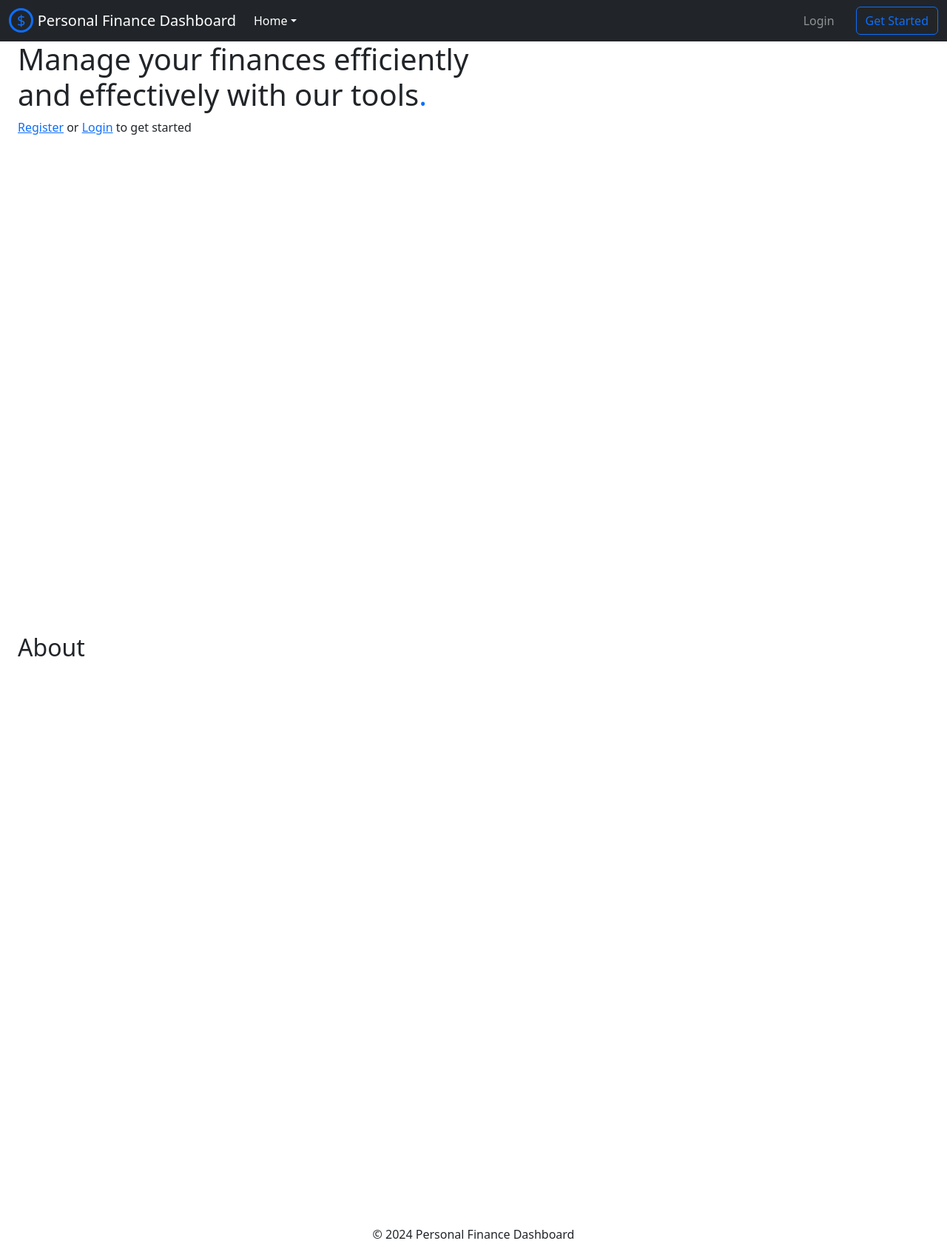
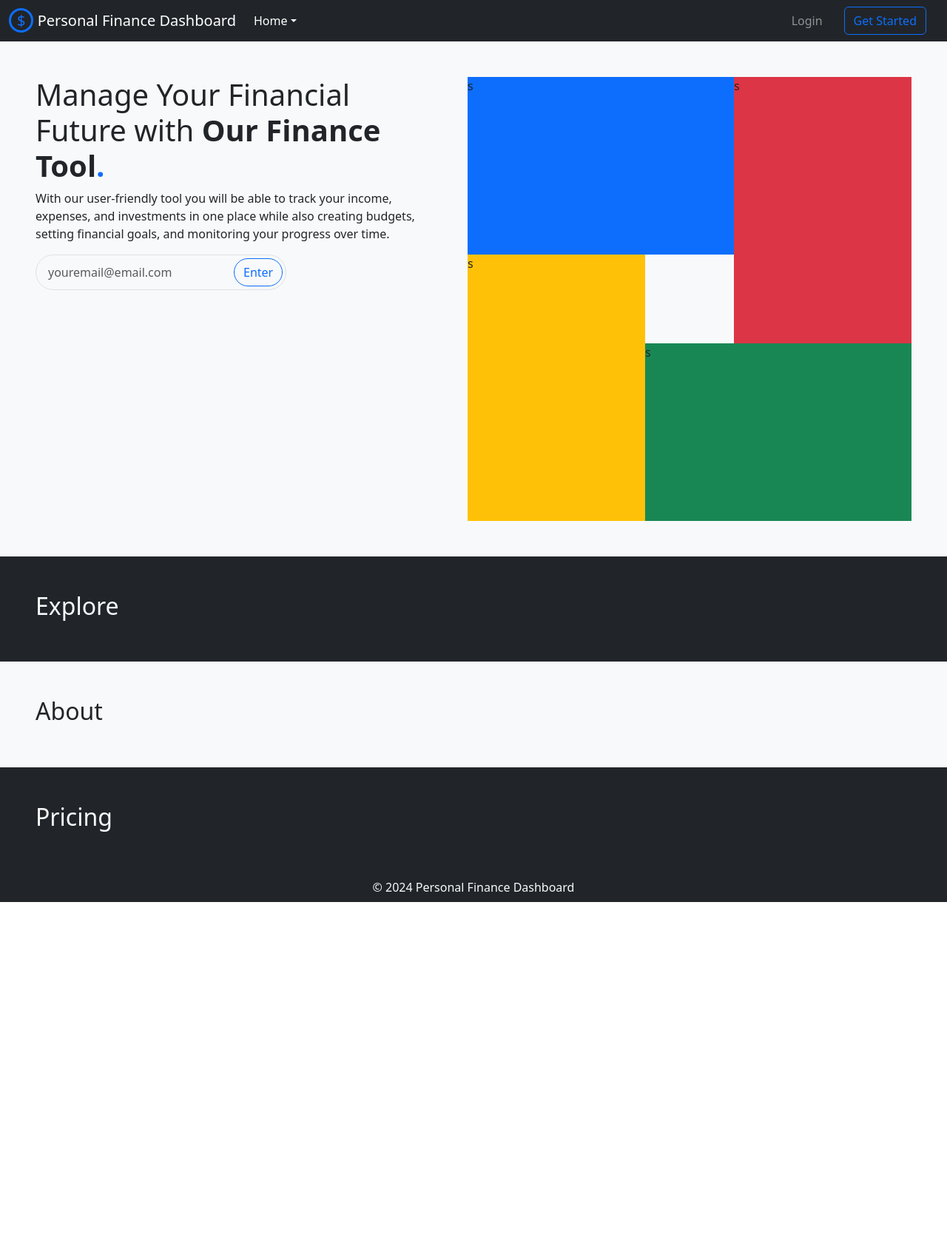
Before and after one commit to MyKl-Y/Personal-Finance-Dashboard, a Flask app: page / in a window 1280 px wide. Shown: the whole page at 74% size. After the commit the page ends 1219 px from the top, so only its background shows below. Run offline with Flask 3, Linux system fonts and the light colour scheme.

Commit message:
Fixing hero page

```diff
--- a/web/static/css/style.css
+++ b/web/static/css/style.css
@@ -0,0 +1,91 @@
+@media (min-width: 992px) {
+    .hero {
+        width: 75vh;
+        height: 75vh;
+    }
+}
+
+@media (max-width: 992px) {
+    .hero {
+        width: 30vh;
+        height: 30vh;
+        margin-bottom: 3rem;
+    }
+}
+
+.hero {
+    display: grid;
+    grid-template-columns: 2fr 1fr 2fr;
+    grid-template-rows: 2fr 1fr 2fr;
+}
+
+.hero div:nth-child(1) {
+    grid-area: 1 / 1 / 2 / 3;
+}
+
+.hero div:nth-child(2) {
+    grid-area: 1 / 3 / 3 / 4;
+}
+
+.hero div:nth-child(3) {
+    grid-area: 3 / 2 / 4 / 4;
+}
+
+.hero div:nth-child(4) {
+    grid-area: 2 / 1 / 4 / 2;
+}
+
+.credit-card {
+    width: 400px;
+    position: absolute !important;
+    top: 10px;
+    right: 25px;
+    transform: /*rotateX(0deg) rotateY(50deg)*/ rotateZ(100deg) scale(.3) translate(0%, -250%);
+    background-color:#ca99ff;
+    box-shadow: 100px -100px 100px -19px rgba(0,0,0,.2);
+    background-image:
+    radial-gradient(at 68% 79%, hsla(335,72%,68%,1) 0px, transparent 50%),
+    radial-gradient(at 48% 69%, hsla(229,73%,68%,1) 0px, transparent 50%),
+    radial-gradient(at 78% 34%, hsla(24,77%,79%,1) 0px, transparent 50%),
+    radial-gradient(at 49% 74%, hsla(196,84%,76%,1) 0px, transparent 50%),
+    radial-gradient(at 10% 46%, hsla(205,75%,67%,1) 0px, transparent 50%),
+    radial-gradient(at 5% 38%, hsla(307,77%,74%,1) 0px, transparent 50%),
+    radial-gradient(at 77% 85%, hsla(245,98%,63%,1) 0px, transparent 50%);
+}
+
+.calculator {
+    position: absolute !important;
+    top: 10px;
+    right: 25px;
+    transform: rotateZ(-30deg) scale(.4) translate(75%, -20%);
+    width: 250px;
+    border: outset 5px rgb(151, 166, 231) !important;
+    box-shadow: 50px 50px 50px -15px rgba(0,0,0,.2);
+}
+
+.screen {
+    height: 125px;
+    background-color: white;
+    color: white;
+    font-size: 1.5em;
+    text-align: right;
+    padding: 0 10px;
+    border-radius: 5px;
+    margin-bottom: 30px;
+    border: inset 2px black;
+}
+
+.buttons {
+    display: grid;
+    grid-template-columns: repeat(4, 1fr);
+    grid-template-rows: repeat(6, 1fr);
+    grid-gap: 10px;
+}
+
+.buttons button {
+    border: outset 1px black;
+}
+
+.buttons button:nth-last-child(4) {
+    grid-row: span 2;
+}
--- a/web/templates/home.html
+++ b/web/templates/home.html
@@ -10,18 +10,107 @@
 >
     <i class="bi bi-arrow-up"></i>
 </button>
-<div class="container-fluid vh-100">
-    <h1 class="w-50" id="#">Manage your finances efficiently and effectively with our tools<span class="text-primary">.</span></h1>
-    <p>
+<div class="container-fluid d-flex flex-lg-row flex-column-reverse vh-auto p-5 bg-light text-dark">
+    <!--
+    <div class="ps-3">
+        <div class="calculator card bg-primary">
+            <div class="card-body">
+                <div class="screen">
+                </div>
+                <div class="buttons">
+                    <button class="btn btn-success">On</button>
+                    <span></span>
+                    <button class="btn btn-secondary ps-2">&Sqrt;</button>
+                    <button class="btn btn-secondary">±</button>
+                    <button class="btn btn-danger p-1">AC</button>
+                    <button class="btn btn-danger">C</button>
+                    <button class="btn btn-secondary ps-2">%</button>
+                    <button class="btn btn-secondary">÷</button>
+                    <button class="btn btn-light">7</button>
+                    <button class="btn btn-light">8</button>
+                    <button class="btn btn-light">9</button>
+                    <button class="btn btn-secondary">x</button>
+                    <button class="btn btn-light">4</button>
+                    <button class="btn btn-light">5</button>
+                    <button class="btn btn-light">6</button>
+                    <button class="btn btn-secondary">-</button>
+                    <button class="btn btn-light">1</button>
+                    <button class="btn btn-light">2</button>
+                    <button class="btn btn-light">3</button>
+                    <button class="btn btn-secondary">+</button>
+                    <button class="btn btn-light">0</button>
+                    <button class="btn btn-light">.</button>
+                    <button class="btn btn-light">=</button>
+                </div>
+            </div>
+        </div>
+        <div class="credit-card card border-0 bg-primary">
+            <div class="card-body">
+                <span class="d-flex flex-row justify-content-between">
+                    <p>Platinum</p>
+                    <h5>MyKl-Y</h5>
+                </span>
+                <div class="p-3">
+                    <div class="card border-0 d-inline-flex flex-row"
+                        style="
+                            background:
+                                radial-gradient(ellipse farthest-corner at right bottom, #FEDB37 0%, #FDB931 8%, #9f7928 30%, #8A6E2F 40%, transparent 80%),
+                                radial-gradient(ellipse farthest-corner at left top, #FFFFFF 0%, #FFFFAC 8%, #D1B464 25%, #5d4a1f 62.5%, #5d4a1f 100%);;">
+                        <div class="card-body py-3 px-4"></div>
+                    </div>
+                    <h4 class="card-title m-0 mt-2">1234 5678 9012 3456</h4>
+                    <div class="w-50">
+                        <div class="d-flex flex-row justify-content-between">
+                            <span style="font-size: xx-small;">1234</span>
+                            <span class="d-flex flex-row justify-content-between pt-2">
+                                <span class="d-flex flex-column lh-1 justify-content-center align-items-center" style="font-size: xx-small;">
+                                    <span>GOOD</span><span>THRU</span>
+                                </span>
+                                &nbsp;12 / 99
+                            </span>
+                        </div>
+                    </div>
+                    <div class="card-text d-flex flex-row justify-content-between">
+                        <span>JOHN A DOE</span>
+                        <h3 class="w-50 text-end m-0">$$$$</h3>
+                    </div>
+                </div>
+            </div>
+        </div>
+    </div>
+    -->
+    <div class="w-auto pe-3">
+        <h1 id="#">Manage Your Financial Future with <b>Our Finance Tool<span class="text-primary">.</span></b></h1>
+        <p>
+            With our user-friendly tool you will be able to track your income, expenses, and investments in one place
+            while also creating budgets, setting financial goals, and monitoring your progress over time.
+        </p>
         {% if current_user.is_authenticated %}
-            <a href="{{ url_for('web.dashboard') }}">Go to your dashboard</a>
+            <a role="button" class="btn btn-primary rounded-pill w-50" href="{{ url_for('web.dashboard') }}">Go to your dashboard</a>
         {% else %}
-            <a href="{{ url_for('web.register') }}">Register</a> or <a href="{{ url_for('web.login') }}">Login</a> to get started
+        <form class="d-inline-flex direction-row rounded-pill border p-1" method="post" action="{{ url_for('web.register') }}">
+            <input class="form-control w-auto border-0 rounded-pill me-2 bg-transparent" required placeholder="youremail@email.com" name="email">
+            <button class="btn btn-outline-primary rounded-pill" type="submit">Enter</button>
+        </form>
         {% endif %}
-    </p>
+    </div>
+    <div class="w-auto ps-3 d-flex justify-content-center">
+        <div class="hero">
+            <div class="bg-primary">s</div>
+            <div class="bg-danger">s</div>
+            <div class="bg-success">s</div>
+            <div class="bg-warning">s</div>
+        </div>
+    </div>
 </div>
-<div class="container-fluid vh-100">
+<div class="container-fluid vh-auto p-5 bg-dark text-light">
+    <h2 id="explore">Explore</h2>
+</div>
+<div class="container-fluid vh-auto p-5 bg-light text-dark">
     <h2 id="about">About</h2>
+</div>
+<div class="container-fluid vh-auto p-5 bg-dark text-light">
+    <h2 id="pricing">Pricing</h2>
 </div>
 
 <script>
--- a/web/templates/layout.html
+++ b/web/templates/layout.html
@@ -10,9 +10,9 @@
     <script src="https://unpkg.com/htmx.org@2.0.1" integrity="sha384-QWGpdj554B4ETpJJC9z+ZHJcA/i59TyjxEPXiiUgN2WmTyV5OEZWCD6gQhgkdpB/" crossorigin="anonymous"></script>
     <script src="https://cdn.jsdelivr.net/npm/bootstrap@5.3.3/dist/js/bootstrap.bundle.min.js" integrity="sha384-YvpcrYf0tY3lHB60NNkmXc5s9fDVZLESaAA55NDzOxhy9GkcIdslK1eN7N6jIeHz" crossorigin="anonymous"></script>
 </head>
-<body class="d-flex flex-column vh-100">
+<body class="d-flex flex-column vh-100 bg-dark">
     <header class="sticky-top">
-        <nav class="navbar navbar-expand-lg navbar-dark bg-dark">
+        <nav class="navbar navbar-expand-lg navbar-dark bg-dark text-light">
             <div class="container-fluid">
                 <a class="navbar-brand" href="{{ url_for('web.home') }}">
                     <!--<i class="bi bi-coin text-primary"></i>-->
@@ -74,17 +74,17 @@
                         {% if current_user.is_authenticated %}
                             <a
                                 role="button"
-                                class="btn {{ 'btn-primary active' if request.path == url_for('web.logout') else 'btn-outline-primary' }}"
+                                class="btn mx-3 {{ 'btn-primary active' if request.path == url_for('web.logout') else 'btn-outline-primary' }}"
                                 href="{{ url_for('web.logout') }}"
                             >Logout</a>
                         {% else %}
                             <a
                                 role="button"
-                                class="btn btn-dark me-3 {{ 'pe-none' if request.path == url_for('web.login') else 'text-white-50' }}"
+                                class="btn btn-dark {{ 'pe-none' if request.path == url_for('web.login') else 'text-white-50' }}"
                                 href="{{ url_for('web.login') }}">Login</a>
                             <a
                                 role="button"
-                                class="btn {{ 'btn-primary pe-none' if request.path == url_for('web.register') else 'btn-outline-primary' }}"
+                                class="btn mx-3 {{ 'btn-primary pe-none' if request.path == url_for('web.register') else 'btn-outline-primary' }}"
                                 href="{{ url_for('web.register') }}">Get Started</a>
                         {% endif %}
                     </div>
@@ -93,12 +93,12 @@
         </nav>
     </header>
 
-    <main class="container-fluid flex-grow-1">
+    <main class="container-fluid flex-grow-1 p-0">
         {% block content %}{% endblock %}
     </main>
 
-    <footer class="container-fluid w-auto">
-        <p>&copy; 2024 Personal Finance Dashboard</p>
+    <footer class="container-fluid w-auto bg-dark text-light py-2">
+        <p class="m-0">&copy; 2024 Personal Finance Dashboard</p>
     </footer>
 </body>
 </html>
```
